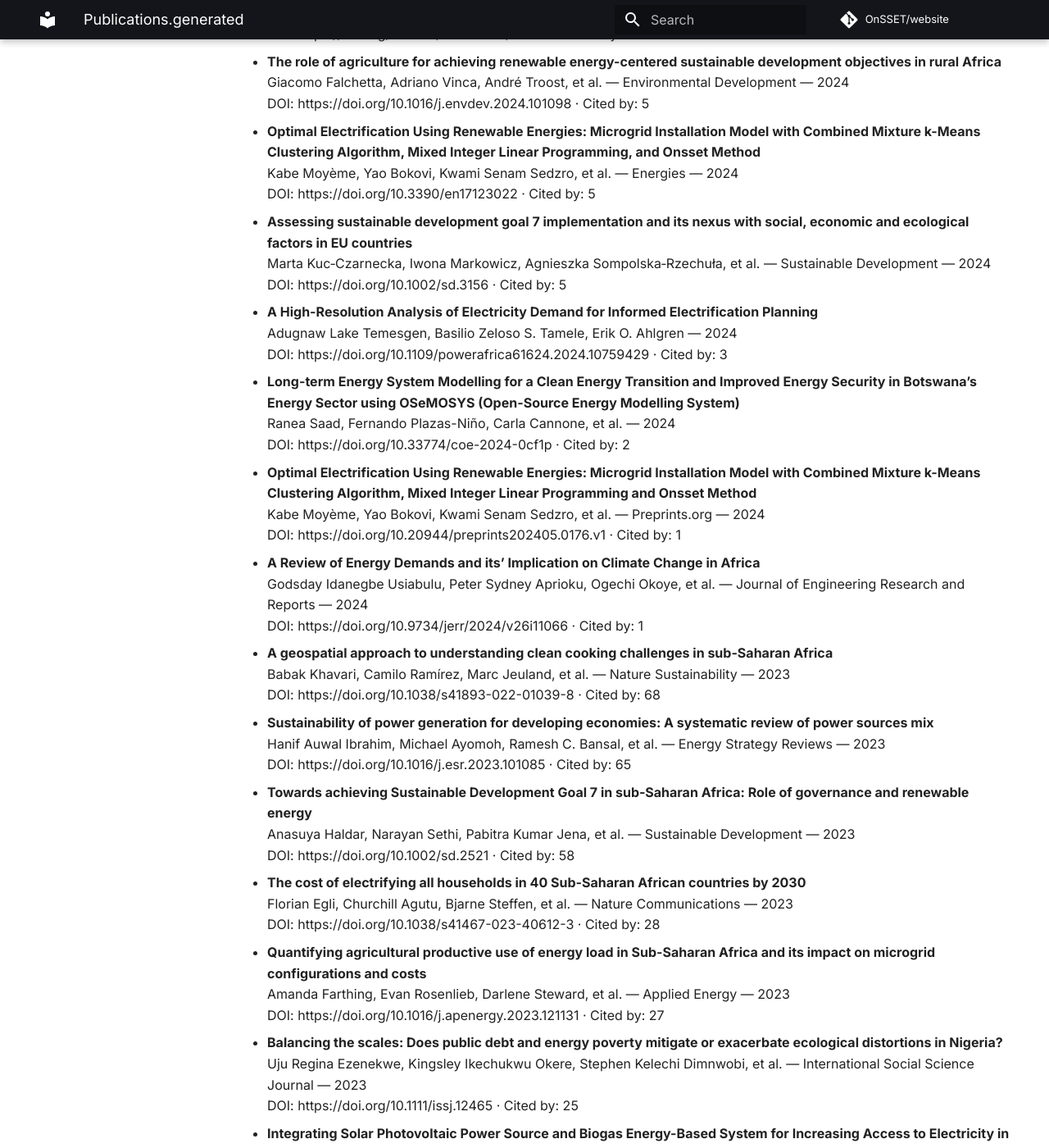
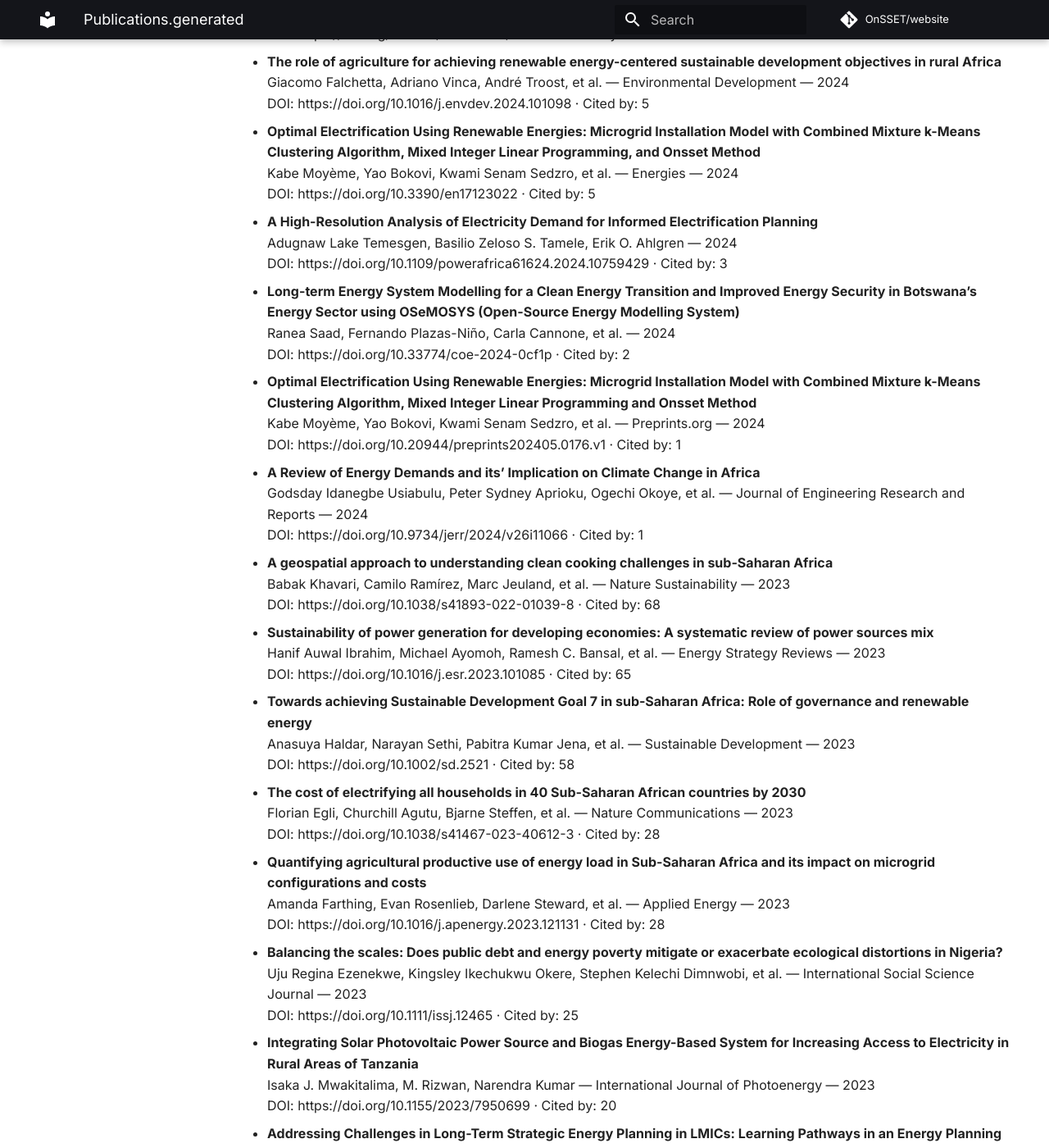
Before and after one commit to OnSSET/website, an MkDocs documentation site: the page built from docs/publications.generated.md, in a window 1280 px wide and 1400 px high, scrolled down 9275 px. Shown: the whole window at 82% size. Built offline with MkDocs 1.6.1 and Material for MkDocs 9.7.7, drawn with Linux system fonts in a browser that asks for light colours; comment, search, counter and statistics services are not loaded; some of the changed text lies outside the part shown.

Commit message:
Auto-update publications

```diff
--- a/docs/publications.generated.md
+++ b/docs/publications.generated.md
@@ -390,10 +390,6 @@ No results found.
   Kabe Moyème, Yao Bokovi, Kwami Senam Sedzro, et al. — Energies — 2024
   DOI: https://doi.org/10.3390/en17123022 · Cited by: 5
 
-- **Assessing <scp>sustainable development goal</scp> 7 implementation and its nexus with social, economic and ecological factors in <scp>EU</scp> countries**
-  Marta Kuc‐Czarnecka, Iwona Markowicz, Agnieszka Sompolska‐Rzechuła, et al. — Sustainable Development — 2024
-  DOI: https://doi.org/10.1002/sd.3156 · Cited by: 5
-
 - **A High-Resolution Analysis of Electricity Demand for Informed Electrification Planning**
   Adugnaw Lake Temesgen, Basilio Zeloso S. Tamele, Erik O. Ahlgren — 2024
   DOI: https://doi.org/10.1109/powerafrica61624.2024.10759429 · Cited by: 3
@@ -428,7 +424,7 @@ No results found.
 
 - **Quantifying agricultural productive use of energy load in Sub-Saharan Africa and its impact on microgrid configurations and costs**
   Amanda Farthing, Evan Rosenlieb, Darlene Steward, et al. — Applied Energy — 2023
-  DOI: https://doi.org/10.1016/j.apenergy.2023.121131 · Cited by: 27
+  DOI: https://doi.org/10.1016/j.apenergy.2023.121131 · Cited by: 28
 
 - **Balancing the scales: Does public debt and energy poverty mitigate or exacerbate ecological distortions in Nigeria?**
   Uju Regina Ezenekwe, Kingsley Ikechukwu Okere, Stephen Kelechi Dimnwobi, et al. — International Social Science Journal — 2023
```
Also changed, not shown: other parts of docs/publications.generated.md (+4 -0 lines).
